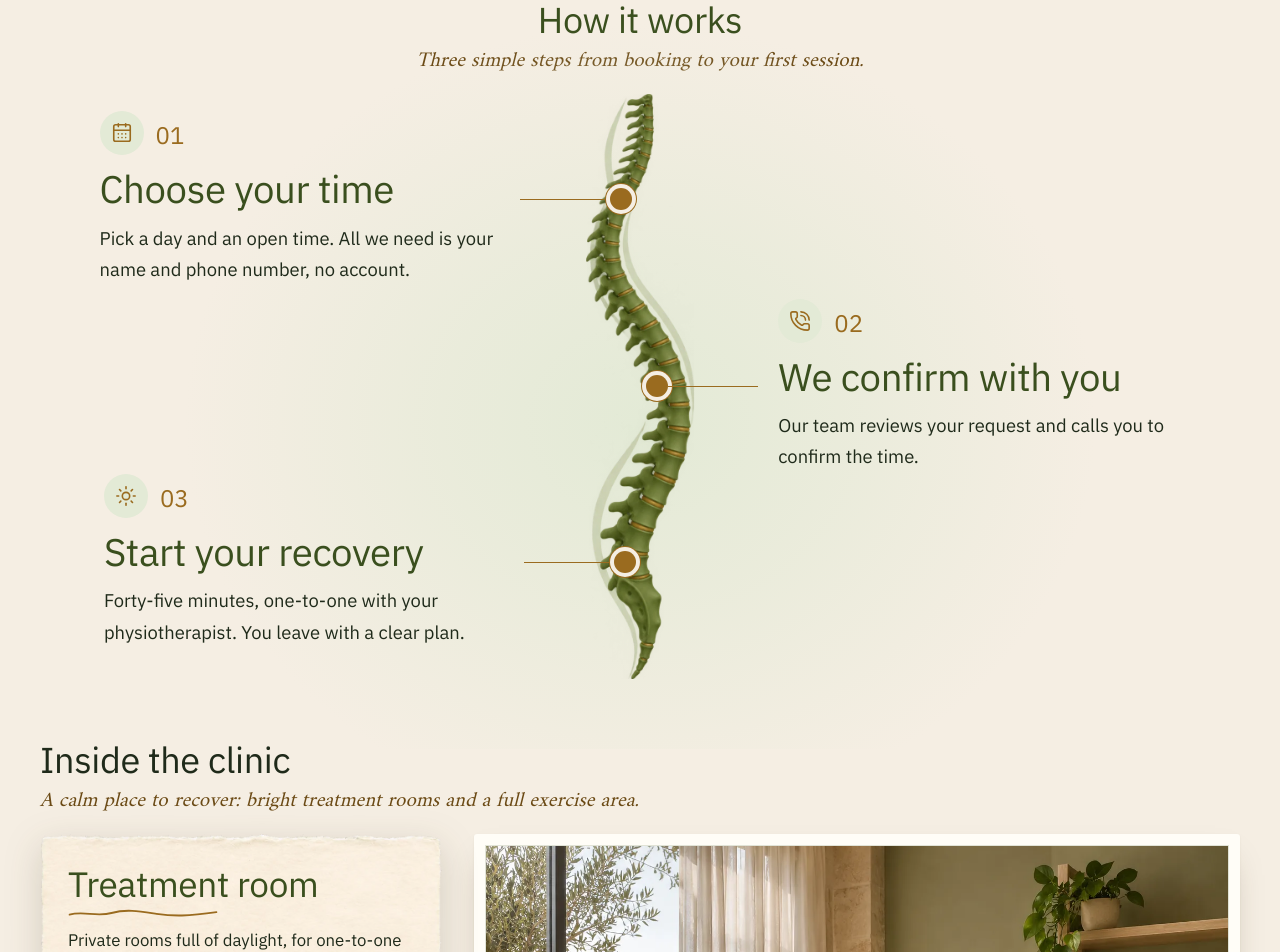
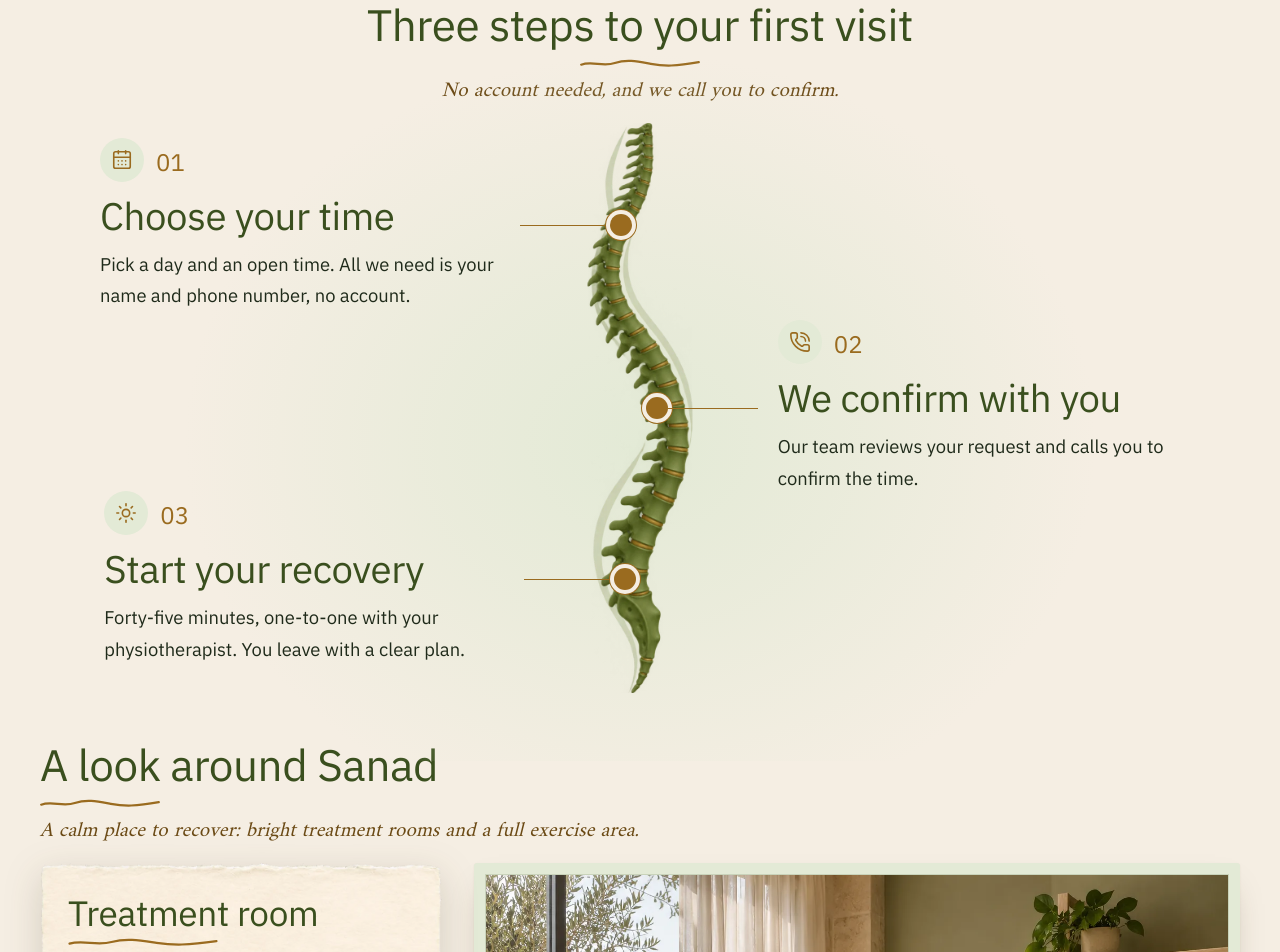
Before and after one commit to manarnofal2004/physio-clinic, a React (Vite) app in the folder client/: page / in a window 1280 px wide. Shown: the part 1560-2512 px from the top of the page. Built offline with nearby package versions, Linux system fonts and the light colour scheme; a web font is replaced by a local one.

Commit message:
feat(client): warmer section titles with a hand-drawn honey line; olive mat for the gallery photo

```diff
--- a/client/src/features/landing/FaqSection.tsx
+++ b/client/src/features/landing/FaqSection.tsx
@@ -2,7 +2,7 @@ import { useState } from "react";
 import { Accordion, AccordionDetails, AccordionSummary, Box, Typography } from "@mui/material";
 import { Plus } from "lucide-react";
 import { useTranslation } from "react-i18next";
-import { LandingSection } from "./LandingSection";
+import { LandingSection, SectionTitle } from "./LandingSection";
 
 const questions = ["1", "2", "3", "4", "5"] as const;
 
@@ -22,9 +22,9 @@ export const FaqSection = () => {
           alignItems: "start",
         }}
       >
-        <Typography id="faq-title" variant="h2" sx={{ position: { md: "sticky" }, top: 96 }}>
-          {t("landing.faq.title")}
-        </Typography>
+        <Box sx={{ position: { md: "sticky" }, top: 96 }}>
+          <SectionTitle id="faq-title">{t("landing.faq.title")}</SectionTitle>
+        </Box>
 
         <Box role="list" aria-labelledby="faq-title">
           {questions.map((n) => (
--- a/client/src/features/landing/GallerySection.tsx
+++ b/client/src/features/landing/GallerySection.tsx
@@ -5,6 +5,7 @@ import { ArrowLeft, ArrowRight } from "lucide-react";
 import { useTranslation } from "react-i18next";
 import type { Translation } from "@/i18n/locales/en";
 import { LandingSection } from "./LandingSection";
+import { Scribble } from "./Scribble";
 
 type PhotoKey = "reception" | "treatment" | "handsOn" | "exercise" | "waiting";
 type GalleryKey = keyof Translation["landing"]["gallery"];
@@ -48,9 +49,6 @@ const tornPaper = () => {
   return `polygon(${[...top, ...bottom].join(", ")})`;
 };
 const TORN = tornPaper();
-
-// A wavy hand-drawn line for under the place name.
-const SCRIBBLE = "M2 8 C 20 3, 38 11, 58 6 S 96 4, 118 7 S 160 10, 198 5";
 
 // One large photo, and beside it a sheet of paper with torn edges: the place's name
 // with a hand-drawn line under it and a sentence about it, the other photos glued on
@@ -139,22 +137,7 @@ export const GallerySection = () => {
               >
                 {text(photo.key)}
               </Typography>
-              <Box
-                component="svg"
-                aria-hidden
-                viewBox="0 0 200 12"
-                preserveAspectRatio="none"
-                sx={{ display: "block", width: 150, height: 10, mt: 0.25 }}
-              >
-                <Box
-                  component="path"
-                  d={SCRIBBLE}
-                  fill="none"
-                  strokeWidth={2.2}
-                  strokeLinecap="round"
-                  sx={{ stroke: (th) => th.palette.warning.main }}
-                />
-              </Box>
+              <Scribble sx={{ mt: 0.25 }} />
               <Typography color="text.secondary" sx={{ mt: 1.25, fontSize: "1.05rem" }}>
                 {text(`${photo.key}Text`)}
               </Typography>
@@ -249,13 +232,14 @@ export const GallerySection = () => {
           </Box>
         </Box>
 
-        {/* The large photo, mounted like a print: a cream mat with a thin line
+        {/* The large photo, mounted like a print: a pale olive mat (the colour of the
+            navbar and icon bubbles) with a thin line
             around the photo and a soft shadow, to match the paper sheet. */}
         <Box
           sx={{
             alignSelf: "start", // sets the row height; the sheet stretches to match
             p: `${MAT}px`,
-            bgcolor: theme.palette.mode === "light" ? "#fffdf7" : "background.paper",
+            bgcolor: "action.selected",
             borderRadius: "3px",
             boxShadow: "0 1px 2px rgba(60, 50, 20, 0.08), 0 16px 32px -14px rgba(60, 50, 20, 0.35)",
           }}
--- a/client/src/features/landing/HowItWorksSection.tsx
+++ b/client/src/features/landing/HowItWorksSection.tsx
@@ -26,7 +26,7 @@ const steps: {
 
 // The spine drawing (258 x 1400) shrinks on short screens so the section fits one
 // screen; its width follows its height.
-const SPINE_HEIGHT = "min(780px, calc(100svh - 215px))";
+const SPINE_HEIGHT = "min(780px, calc(100svh - 230px))";
 const SPINE_WIDTH = `calc(${SPINE_HEIGHT} * 258 / 1400)`;
 const LINE = 90; // length of the line from the spine to the text
 const DOT = 22; // the dot on the spine
--- a/client/src/features/landing/LandingSection.tsx
+++ b/client/src/features/landing/LandingSection.tsx
@@ -1,6 +1,29 @@
 import type { ReactNode } from "react";
 import { Box, Typography } from "@mui/material";
 import { NAVBAR_HEIGHT, SCREEN_HEIGHT } from "@/components/layout/navbarHeight";
+import { Scribble } from "./Scribble";
+
+// A section title: large, in dark olive, with the honey hand-drawn line under it.
+export const SectionTitle = ({
+  id,
+  centered,
+  children,
+}: {
+  id: string;
+  centered?: boolean;
+  children: ReactNode;
+}) => (
+  <Box>
+    <Typography
+      id={id}
+      variant="h2"
+      sx={{ color: "primary.dark", fontSize: { xs: "2.2rem", md: "2.75rem" } }}
+    >
+      {children}
+    </Typography>
+    <Scribble sx={{ mt: 0.75, width: 120, ...(centered && { mx: "auto" }) }} />
+  </Box>
+);
 
 interface LandingSectionProps {
   id: string; // the navbar links to "/#id"
@@ -10,7 +33,7 @@ interface LandingSectionProps {
   wash?: boolean; // stone background, the same as the hero
   compact?: boolean; // less space above the heading and between heading and content
   alignTop?: boolean; // keep the heading at the top of the screen instead of centring
-  centered?: boolean; // centre the heading, with the intro in honey under it
+  centered?: boolean; // centre the heading and its line
   children: ReactNode;
 }
 
@@ -54,19 +77,15 @@ export const LandingSection = ({
             ...(centered && { mx: "auto", textAlign: "center" }),
           }}
         >
-          <Typography
-            id={`${id}-title`}
-            variant="h2"
-            sx={centered ? { color: "primary.dark" } : undefined}
-          >
+          <SectionTitle id={`${id}-title`} centered={centered}>
             {title}
-          </Typography>
+          </SectionTitle>
           {intro && (
             <Typography
               // The intro reads like a quiet line from a book: Redaction italic in
               // English, Amiri in Arabic (Arabic has no italic), in dark honey.
               sx={{
-                mt: compact || alignTop ? 0.5 : 2,
+                mt: compact || alignTop ? 1 : 2,
                 fontFamily: '"Redaction", "Amiri", serif',
                 fontStyle: "italic",
                 fontSize: { xs: "1.2rem", md: "1.3rem" },
--- /dev/null
+++ b/client/src/features/landing/Scribble.tsx
@@ -0,0 +1,25 @@
+import { Box, type SxProps, type Theme } from "@mui/material";
+
+// A wavy line, as if drawn by hand with a honey pen. It sits under the section titles
+// and the place names in the gallery, so the same mark runs through the page.
+const PATH = "M2 8 C 20 3, 38 11, 58 6 S 96 4, 118 7 S 160 10, 198 5";
+
+export const Scribble = ({ sx }: { sx?: SxProps<Theme> }) => (
+  <Box
+    component="svg"
+    aria-hidden
+    viewBox="0 0 200 12"
+    preserveAspectRatio="none"
+    sx={[{ display: "block", width: 150, height: 10 }, ...(Array.isArray(sx) ? sx : [sx])]}
+  >
+    <Box
+      component="path"
+      d={PATH}
+      fill="none"
+      strokeWidth={2.2}
+      strokeLinecap="round"
+      vectorEffect="non-scaling-stroke"
+      sx={{ stroke: (th) => th.palette.warning.main }}
+    />
+  </Box>
+);
--- a/client/src/i18n/locales/ar.ts
+++ b/client/src/i18n/locales/ar.ts
@@ -49,7 +49,7 @@ export const ar: Translation = {
       imageAlt: "أخصائي علاج طبيعي يفحص ركبة مريض",
     },
     services: {
-      title: "ماذا نعالج",
+      title: "ما الذي يؤلمك؟",
       backNeck: "آلام الظهر والرقبة",
       backNeckText: "مشاكل القوام والديسك والآلام المزمنة.",
       sports: "إصابات الرياضة",
@@ -83,8 +83,8 @@ export const ar: Translation = {
       book: "احجز جلسة",
     },
     how: {
-      title: "كيف نعمل",
-      intro: "ثلاث خطوات بسيطة من الحجز حتى جلستك الأولى.",
+      title: "ثلاث خطوات حتى زيارتك الأولى",
+      intro: "بدون حساب، ونتصل بك لنؤكد الموعد.",
       bookTitle: "اختر موعدك",
       bookText: "اختر اليوم والوقت المناسبين لك. نحتاج فقط اسمك ورقم هاتفك، دون الحاجة إلى حساب.",
       confirmTitle: "نؤكد الموعد معك",
@@ -93,7 +93,7 @@ export const ar: Translation = {
       visitText: "خمس وأربعون دقيقة مع أخصائيك وحدك، تخرج بعدها بخطة علاج واضحة.",
     },
     gallery: {
-      title: "من داخل العيادة",
+      title: "جولة في سَنَد",
       intro: "مكان هادئ للتعافي: غرف علاج مشرقة وقاعة تمارين متكاملة.",
       reception: "الاستقبال",
       treatment: "غرفة العلاج",
@@ -112,7 +112,7 @@ export const ar: Translation = {
       next: "الصورة التالية",
     },
     faq: {
-      title: "أسئلة يطرحها الناس",
+      title: "قبل أن تأتي",
       q1: "هل أحتاج إلى حساب لأحجز؟",
       a1: "لا. اختر وقتاً متاحاً وأدخل اسمك ورقم هاتفك، وتؤكد العيادة الحجز معك.",
       q2: "كم تستغرق الجلسة؟",
--- a/client/src/i18n/locales/en.ts
+++ b/client/src/i18n/locales/en.ts
@@ -49,7 +49,7 @@ export const en = {
       imageAlt: "A physiotherapist examining a patient's knee",
     },
     services: {
-      title: "What we treat",
+      title: "What's bothering you?",
       backNeck: "Back and neck pain",
       backNeckText: "Posture, disc problems and long-standing pain.",
       sports: "Sports injuries",
@@ -83,8 +83,8 @@ export const en = {
       book: "Book a session",
     },
     how: {
-      title: "How it works",
-      intro: "Three simple steps from booking to your first session.",
+      title: "Three steps to your first visit",
+      intro: "No account needed, and we call you to confirm.",
       bookTitle: "Choose your time",
       bookText:
         "Pick a day and an open time. All we need is your name and phone number, no account.",
@@ -95,7 +95,7 @@ export const en = {
         "Forty-five minutes, one-to-one with your physiotherapist. You leave with a clear plan.",
     },
     gallery: {
-      title: "Inside the clinic",
+      title: "A look around Sanad",
       intro: "A calm place to recover: bright treatment rooms and a full exercise area.",
       reception: "Reception",
       treatment: "Treatment room",
@@ -114,7 +114,7 @@ export const en = {
       next: "Next photo",
     },
     faq: {
-      title: "Questions people ask",
+      title: "Before you come",
       q1: "Do I need an account to book?",
       a1: "No. Choose a free time and enter your name and phone number. The clinic confirms the booking with you.",
       q2: "How long is a session?",
```
